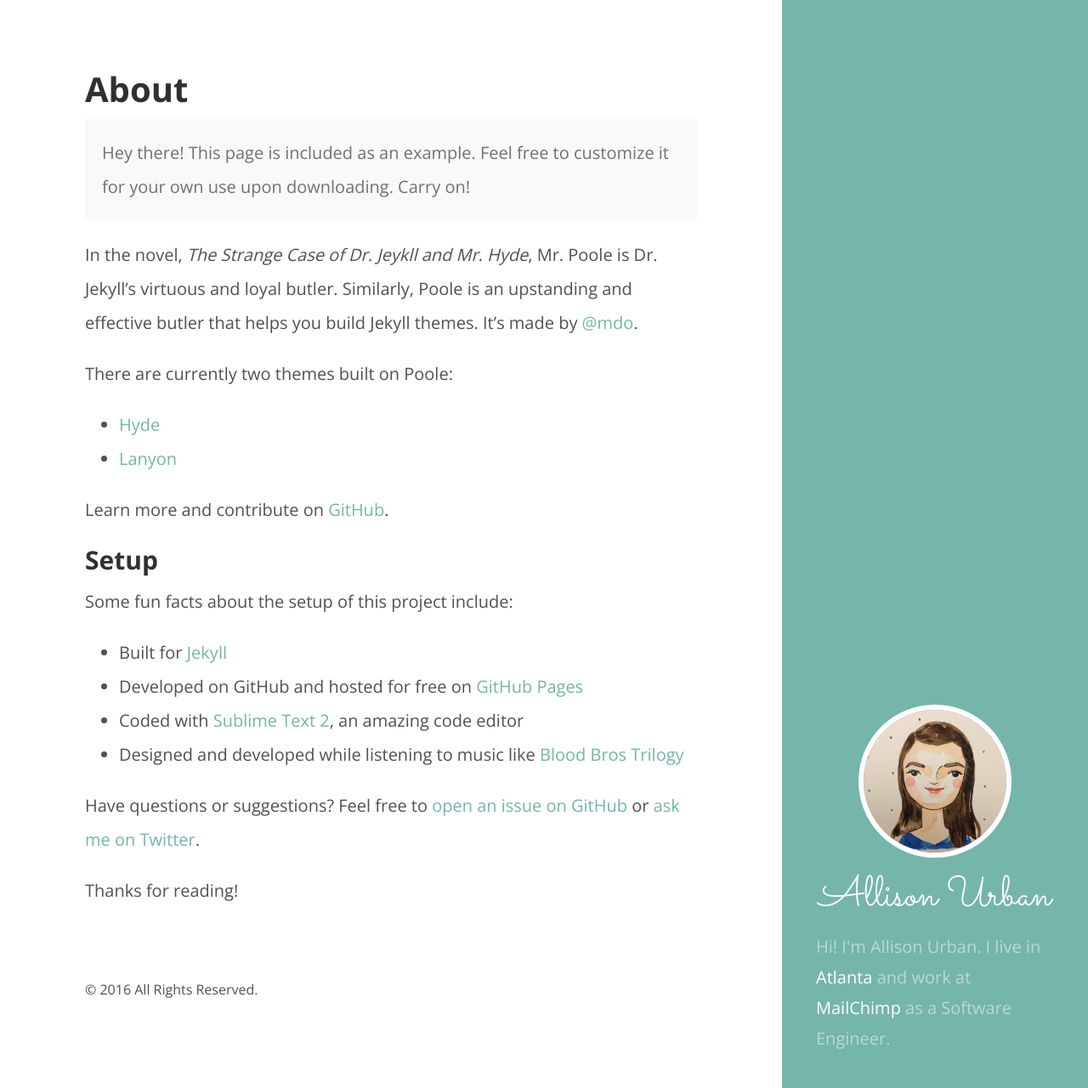
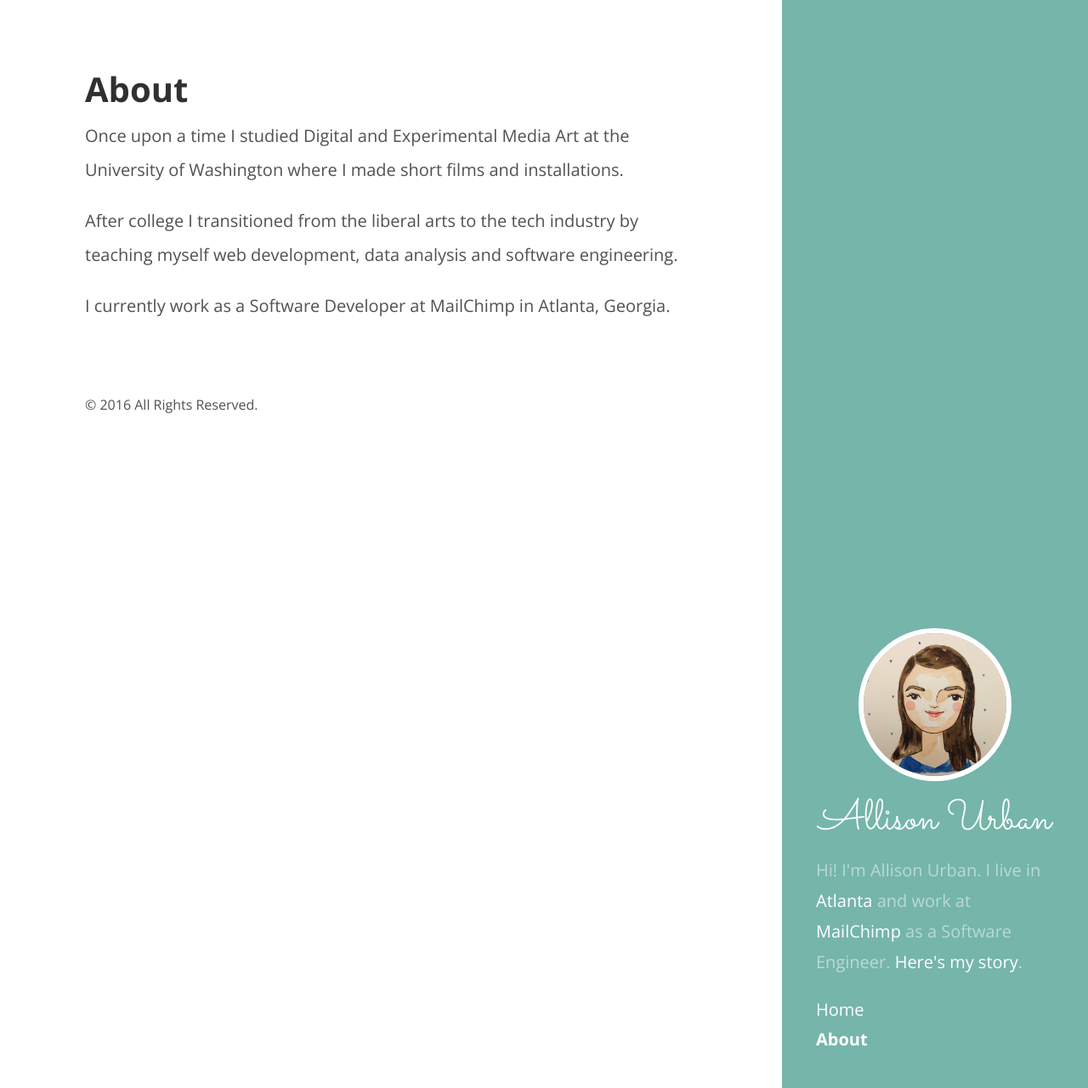
Before and after one commit to allisonurban/allisonurban.github.io, a Jekyll site: the page built from about.md, in a window 1280 px wide and 1280 px high. Shown: the whole window at 85% size. Built offline with Jekyll 4.4.1, drawn with Linux system fonts in a browser that asks for light colours.

Commit message:
add about page

```diff
--- a/_includes/sidebar.html
+++ b/_includes/sidebar.html
@@ -13,11 +13,11 @@
       <p class="lead">
           Hi! I'm Allison Urban. I live in <a href="http://mailchimp.com/about/atlanta/">Atlanta</a>
           and work at <a href="http://mailchimp.com">MailChimp</a> as a Software Engineer.
-          <!-- <a href="{{ site.baseurl }}about">Here's my story</a>. -->
+          <a href="{{ site.baseurl }}about">Here's my story</a>.
       </p>
     </div>
 
-    <!-- <nav class="sidebar-nav">
+    <nav class="sidebar-nav">
       <a class="sidebar-nav-item{% if page.url == site.baseurl %} active{% endif %}" href="{{ site.baseurl }}">Home</a>
 
       {% comment %}
@@ -33,6 +33,6 @@
           {% endif %}
         {% endif %}
       {% endfor %}
-    </nav> -->
+    </nav>
   </div>
 </div>
--- a/about.md
+++ b/about.md
@@ -3,28 +3,8 @@ layout: page
 title: About
 ---
 
-<p class="message">
-  Hey there! This page is included as an example. Feel free to customize it for your own use upon downloading. Carry on!
-</p>
+Once upon a time I studied Digital and Experimental Media Art at the University of Washington where I made short films and installations.
 
-In the novel, *The Strange Case of Dr. Jeykll and Mr. Hyde*, Mr. Poole is Dr. Jekyll's virtuous and loyal butler. Similarly, Poole is an upstanding and effective butler that helps you build Jekyll themes. It's made by [@mdo](https://twitter.com/mdo).
+After college I transitioned from the liberal arts to the tech industry by teaching myself web development, data analysis and software engineering.
 
-There are currently two themes built on Poole:
-
-* [Hyde](http://hyde.getpoole.com)
-* [Lanyon](http://lanyon.getpoole.com)
-
-Learn more and contribute on [GitHub](https://github.com/poole).
-
-## Setup
-
-Some fun facts about the setup of this project include:
-
-* Built for [Jekyll](http://jekyllrb.com)
-* Developed on GitHub and hosted for free on [GitHub Pages](https://pages.github.com)
-* Coded with [Sublime Text 2](http://sublimetext.com), an amazing code editor
-* Designed and developed while listening to music like [Blood Bros Trilogy](https://soundcloud.com/maddecent/sets/blood-bros-series)
-
-Have questions or suggestions? Feel free to [open an issue on GitHub](https://github.com/poole/issues/new) or [ask me on Twitter](https://twitter.com/mdo).
-
-Thanks for reading!
+I currently work as a Software Developer at MailChimp in Atlanta, Georgia.
```
